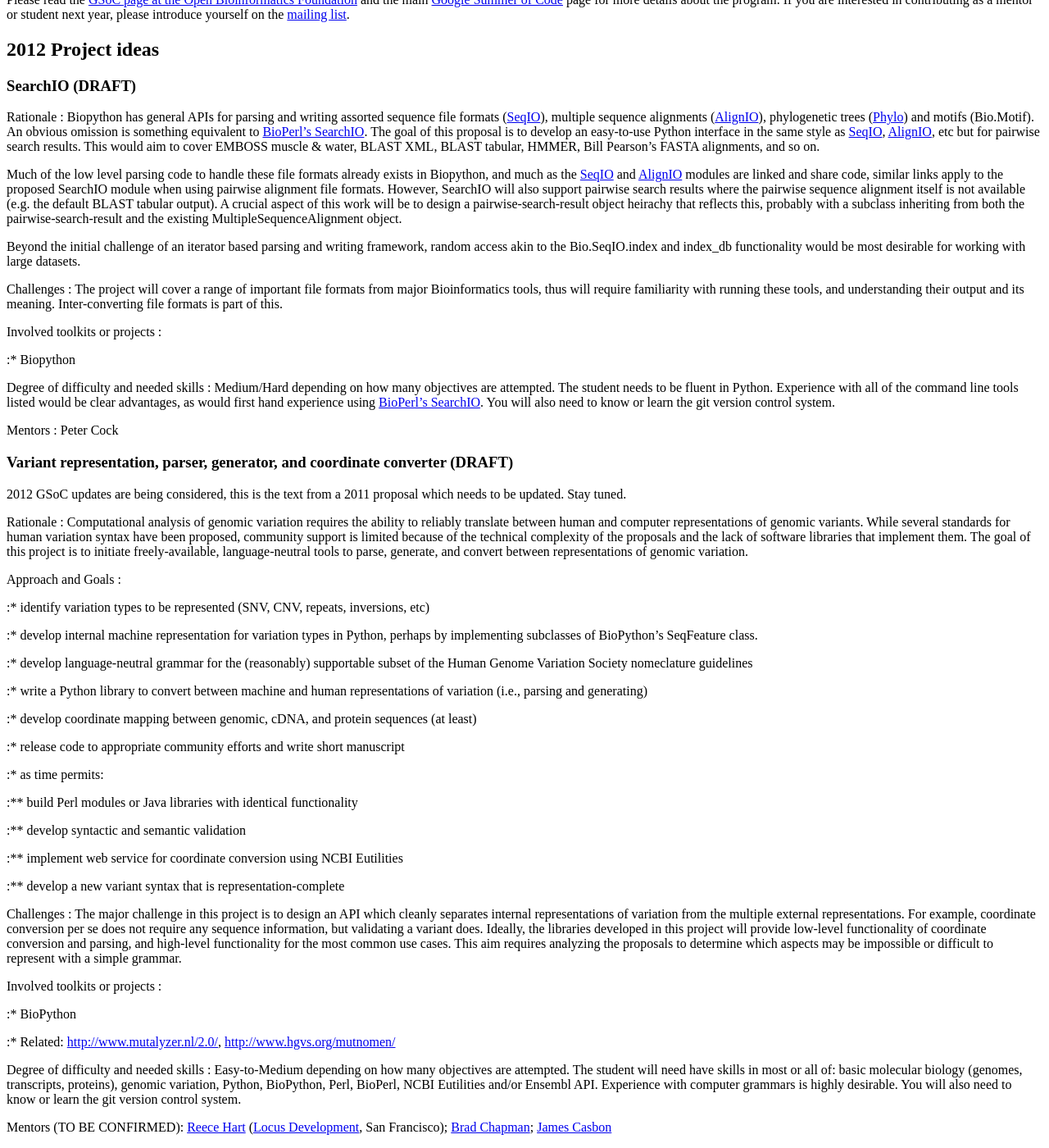
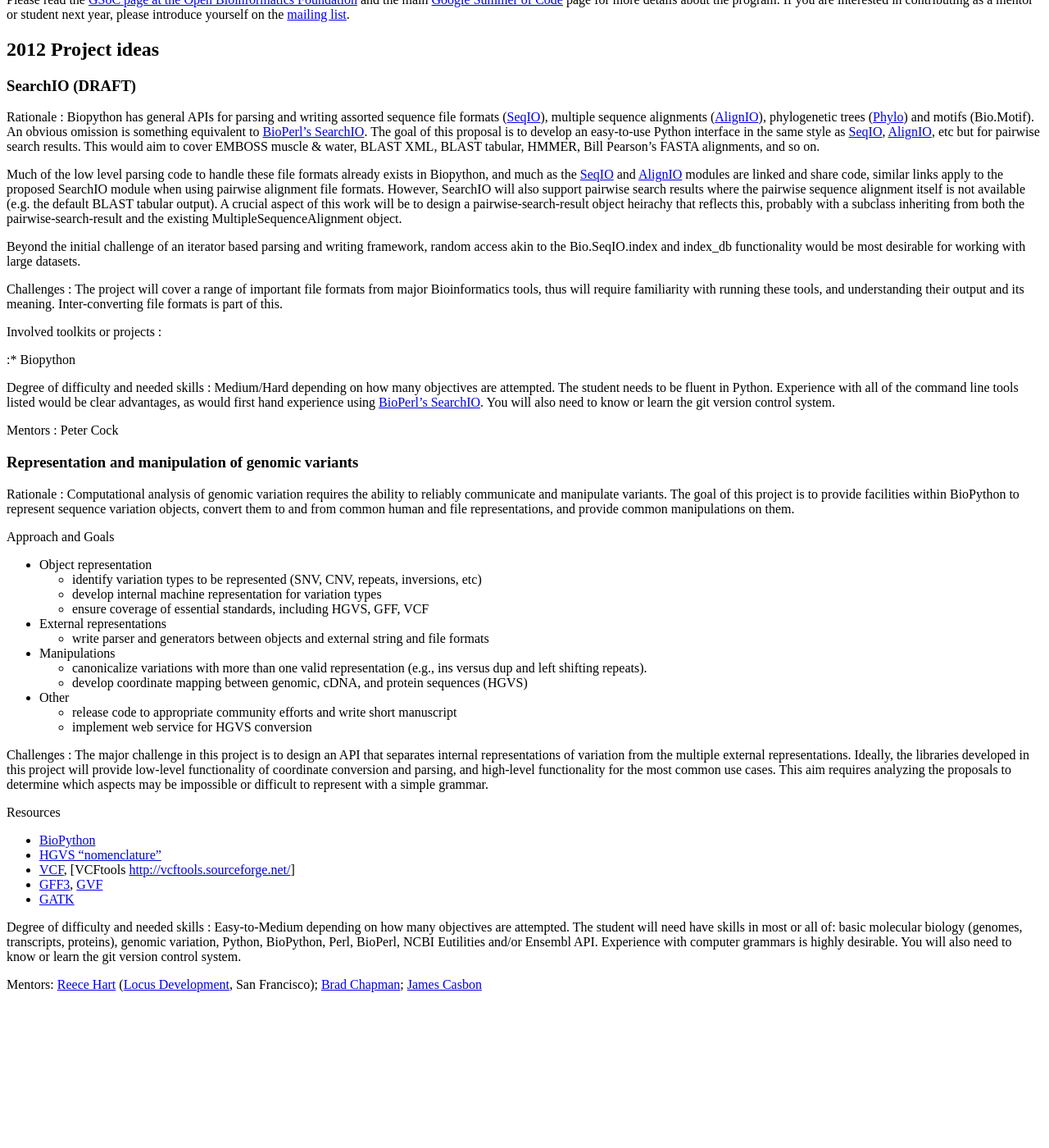
Before and after one commit to biopython/biopython.github.io, a Jekyll site: the page built from wiki/Google_Summer_of_Code.md, in a window 1280 px wide and 1400 px high, scrolled down 435 px. Shown: the whole window at 82% size. Built offline with Jekyll 4.4.1, drawn with Linux system fonts in a browser that asks for light colours; after the commit the page ends 1661 px from its top, so only the background shows below that.

Commit message:
/* Variant representation, parser, generator, and coordinate converter (DRAFT) */

```diff
--- a/wiki/Google_Summer_of_Code.md
+++ b/wiki/Google_Summer_of_Code.md
@@ -85,60 +85,48 @@ Degree of difficulty and needed skills : Medium/Hard depending on how many objec
 
 Mentors : Peter Cock
 
-### Variant representation, parser, generator, and coordinate converter (DRAFT)
+### Representation and manipulation of genomic variants
 
-2012 GSoC updates are being considered, this is the text from a 2011
-proposal which needs to be updated. Stay tuned.
-
-Rationale : Computational analysis of genomic variation requires the ability to reliably translate between human and computer representations of genomic variants. While several standards for human variation syntax have been proposed, community support is limited because of the technical complexity of the proposals and the lack of software libraries that implement them. The goal of this project is to initiate freely-available, language-neutral tools to parse, generate, and convert between representations of genomic variation.
+Rationale : Computational analysis of genomic variation requires the ability to reliably communicate and manipulate variants. The goal of this project is to provide facilities within BioPython to represent sequence variation objects, convert them to and from common human and file representations, and provide common manipulations on them.
 
 <!-- -->
 
-Approach and Goals :
+Approach and Goals
 
-:\* identify variation types to be represented (SNV, CNV, repeats,
-inversions, etc)
+-   Object representation
+    -   identify variation types to be represented (SNV, CNV, repeats,
+        inversions, etc)
+    -   develop internal machine representation for variation types
+    -   ensure coverage of essential standards, including HGVS, GFF, VCF
+-   External representations
+    -   write parser and generators between objects and external string
+        and file formats
+-   Manipulations
+    -   canonicalize variations with more than one valid representation
+        (e.g., ins versus dup and left shifting repeats).
+    -   develop coordinate mapping between genomic, cDNA, and protein
+        sequences (HGVS)
+-   Other
+    -   release code to appropriate community efforts and write short
+        manuscript
+    -   implement web service for HGVS conversion
 
-:\* develop internal machine representation for variation types in
-Python, perhaps by implementing subclasses of BioPython's SeqFeature
-class.
-
-:\* develop language-neutral grammar for the (reasonably) supportable
-subset of the Human Genome Variation Society nomeclature guidelines
-
-:\* write a Python library to convert between machine and human
-representations of variation (i.e., parsing and generating)
-
-:\* develop coordinate mapping between genomic, cDNA, and protein
-sequences (at least)
-
-:\* release code to appropriate community efforts and write short
-manuscript
-
-:\* as time permits:
-
-:\*\* build Perl modules or Java libraries with identical functionality
-
-:\*\* develop syntactic and semantic validation
-
-:\*\* implement web service for coordinate conversion using NCBI
-Eutilities
-
-:\*\* develop a new variant syntax that is representation-complete
-
-Challenges : The major challenge in this project is to design an API which cleanly separates internal representations of variation from the multiple external representations. For example, coordinate conversion per se does not require any sequence information, but validating a variant does. Ideally, the libraries developed in this project will provide low-level functionality of coordinate conversion and parsing, and high-level functionality for the most common use cases. This aim requires analyzing the proposals to determine which aspects may be impossible or difficult to represent with a simple grammar.
+Challenges : The major challenge in this project is to design an API that separates internal representations of variation from the multiple external representations. Ideally, the libraries developed in this project will provide low-level functionality of coordinate conversion and parsing, and high-level functionality for the most common use cases. This aim requires analyzing the proposals to determine which aspects may be impossible or difficult to represent with a simple grammar.
 
 <!-- -->
 
-Involved toolkits or projects :
+Resources
 
-:\* BioPython
-
-:\* Related: <http://www.mutalyzer.nl/2.0/>,
-<http://www.hgvs.org/mutnomen/>
+-   [BioPython](http://biopython.org)
+-   [HGVS "nomenclature"](http://www.mutalyzer.nl/2.0/)
+-   [VCF](http://www.1000genomes.org/wiki/Analysis/Variant%20Call%20Format/vcf-variant-call-format-version-41),
+    \[VCFtools <http://vcftools.sourceforge.net/>\]
+-   [GFF3](http://www.sequenceontology.org/gff3.shtml),
+    [GVF](http://www.sequenceontology.org/resources/gvf.html)
+-   [GATK](http://www.broadinstitute.org/gsa/wiki/index.php/The_Genome_Analysis_Toolkit)
 
 Degree of difficulty and needed skills : Easy-to-Medium depending on how many objectives are attempted. The student will need have skills in most or all of: basic molecular biology (genomes, transcripts, proteins), genomic variation, Python, BioPython, Perl, BioPerl, NCBI Eutilities and/or Ensembl API. Experience with computer grammars is highly desirable. You will also need to know or learn the git version control system.
 
 <!-- -->
 
-Mentors (TO BE CONFIRMED): [Reece Hart](http://linkedin.com/in/reece) ([Locus Development](http://locusdevelopmentinc.com), San Francisco); [Brad Chapman](http://bcbio.wordpress.com); [James Casbon](http://casbon.me)
+Mentors: [Reece Hart](http://linkedin.com/in/reece) ([Locus Development](http://locusdevelopmentinc.com), San Francisco); [Brad Chapman](http://bcbio.wordpress.com); [James Casbon](http://casbon.me)
```
Also changed, not shown: 1 other file.
